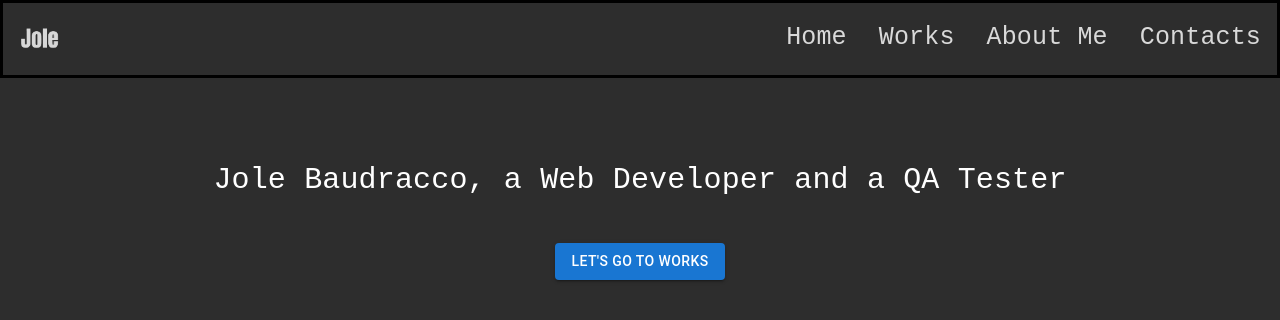
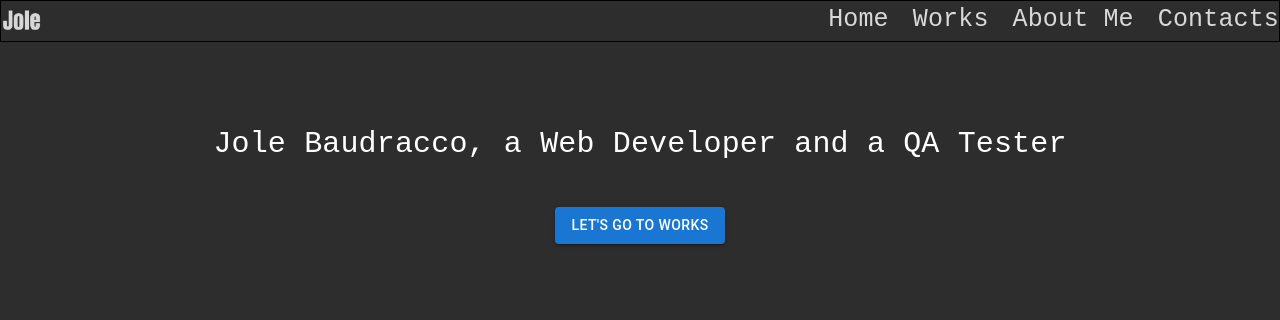
Before and after one commit to jolebaudracco/real-portfolio, a React (Vite) app in the folder real-portfolio/: page / in a window 1280 px wide. Shown: the top 320 px of the page. Built offline with nearby package versions, Linux system fonts and the light colour scheme.

Commit message:
style: refine Navbar component styles for improved layout and consistency

```diff
--- a/real-portfolio/src/components/navbar/Navbar.jsx
+++ b/real-portfolio/src/components/navbar/Navbar.jsx
@@ -9,13 +9,13 @@ const NAvbar = ({navItems, setSelectedScreen}) => {
         <Box sx={{
             color: '#D9D9D9',
             bgcolor: '#2D2D2D',
-            border: 3,
+            border: 1,
             borderColor: '#000000',
-            padding: 2,
+            p: 0,
             display: 'flex',
             justifyContent: 'flex-end',
             flexDirection: 'row',
-            gap: 4,
+            gap: 3,
             fontFamily: 'Fira Code, monospace',
             fontSize: 25,
             fontWeight: 'medium',
@@ -33,8 +33,6 @@ const NAvbar = ({navItems, setSelectedScreen}) => {
                     sx={{
                         width: 40,
                         height: 40,
-                        m: 0,
-                        p: 0,
                     }}
                 />
             </Box>
```
